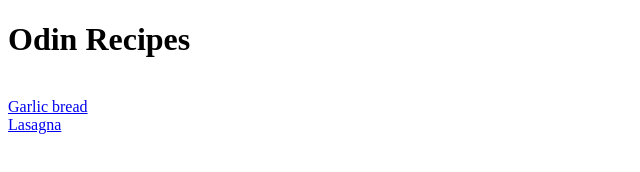
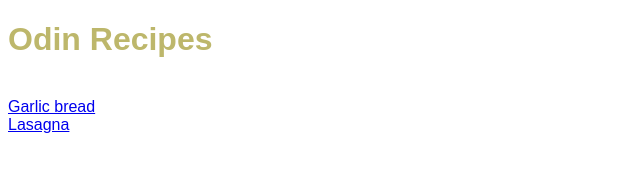
Before and after one commit to terrymcquerry/odin-recipes, a plain HTML site: page index.html in a window 1280 px wide. Shown: the whole page, without its empty margins (0-640 px from the left). Drawn offline with Linux system fonts and the light colour scheme.

Commit message:
added style to the index file

```diff
--- a/index.html
+++ b/index.html
@@ -4,6 +4,7 @@
     <meta charset="UTF-8">
     <meta name="viewport" content="width=device-width, initial-scale=1.0">
     <title>Recipes</title>
+    <link rel="stylesheet" href="styles.css">
 </head>
 <body>
     <h1>Odin Recipes</h1>
--- /dev/null
+++ b/styles.css
@@ -0,0 +1,6 @@
+body {
+    font-family: Arial, Helvetica, sans-serif;
+}
+h1 {
+    color: darkkhaki;
+}
```
